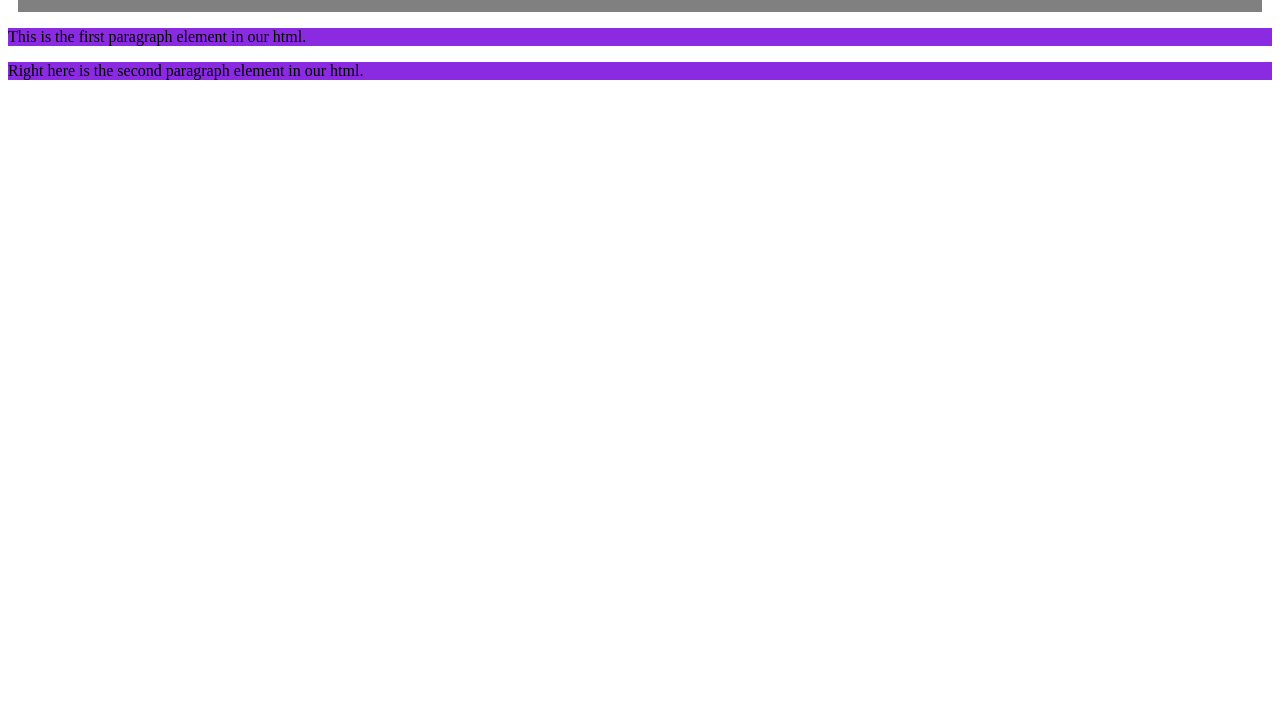
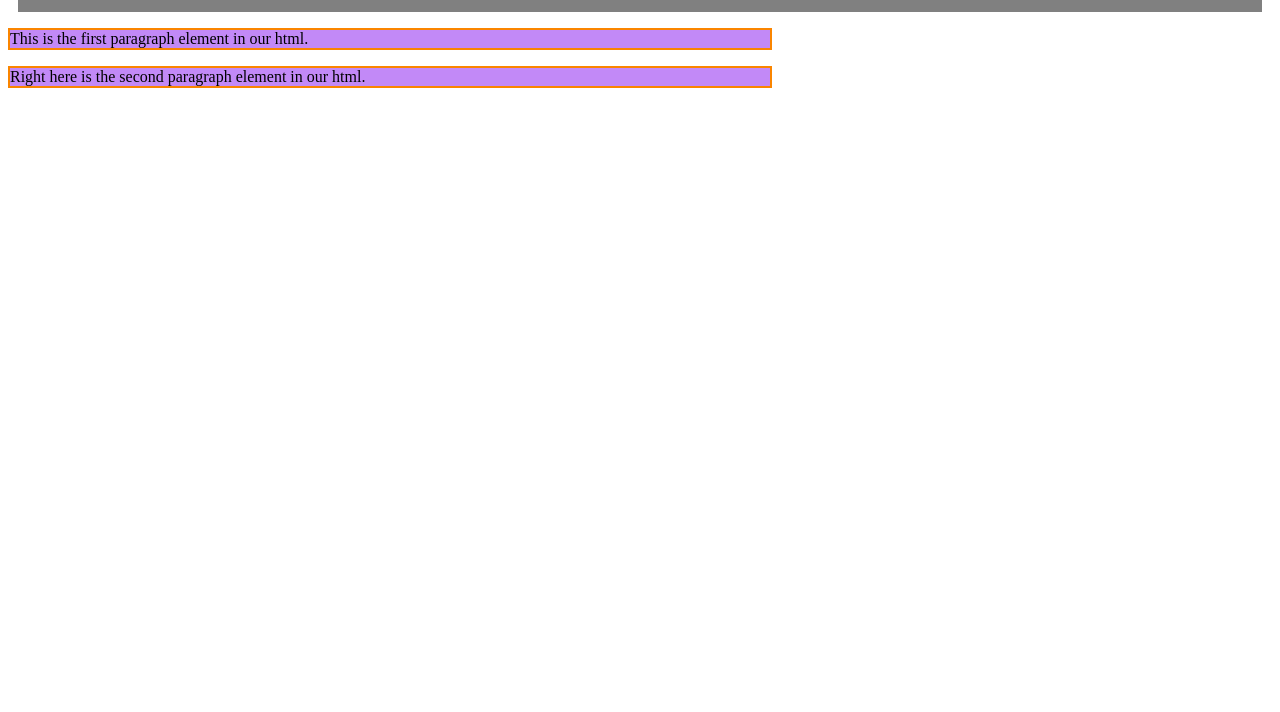
Before and after one commit to samian96/COMP001B.LectureActivity2, a plain HTML site: page index.html in a window 1280 px wide. Shown: the part 88-800 px from the top of the page. Drawn offline with Linux system fonts and the light colour scheme.

Commit message:
fixed h1 element error / added margin-right to paragraph element

```diff
--- a/index.html
+++ b/index.html
@@ -8,9 +8,9 @@
 </head>
 <body>
     <header>
-        <H1>
+        <h1>
             H1 element inside of our header element in html.
-        </H1>
+        </h1>
     </header>
     <p>
         This is the first paragraph element in our html.
--- a/main.css
+++ b/main.css
@@ -4,5 +4,7 @@ header {
     margin: 10px; /*adjusts the space around the element*/
 }
 p {
-    background-color: blueviolet; /*Changes background to purple for p element*/
+    background-color: rgb(194, 137, 247); /*Changes background to purple for p element*/
+    border: 2px solid rgb(250, 133, 0); /*adds border to p element solid color orange*/
+    margin-right: 500px; /*Sets the max width of the p element to 500px*/
 }
```
